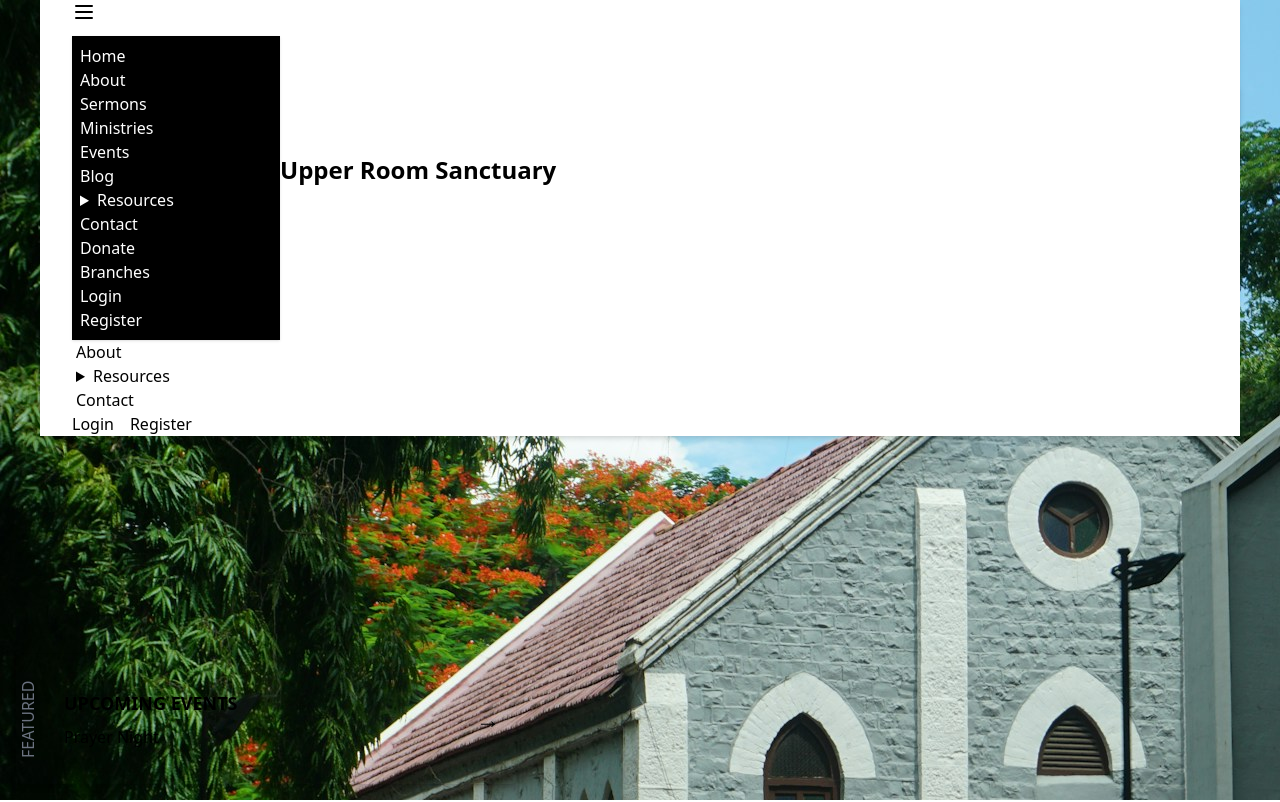
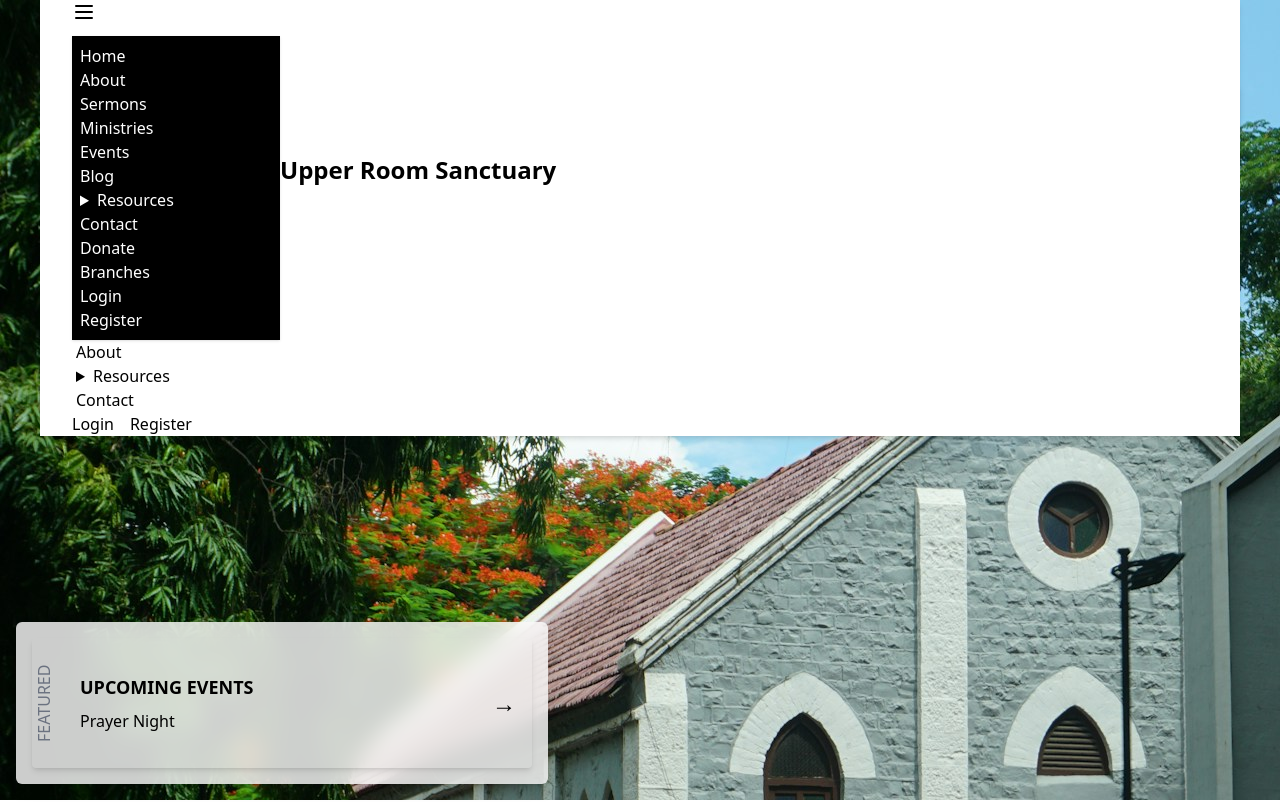
Before and after one commit to bugijay7/turs120, a React (Vite) app in the folder frontend/: page / in a window 1280 px wide. Shown: the top 802 px of the page. Built offline with nearby package versions, Linux system fonts and the light colour scheme.

Commit message:
Update Hero.jsx

```diff
--- a/frontend/src/components/Home/Hero.jsx
+++ b/frontend/src/components/Home/Hero.jsx
@@ -31,9 +31,13 @@ function Hero() {
           </div>
         </div>
 
-        {/* Positioned at bottom-left */}
-        <div className="absolute bottom-4 left-4">
-          <EventsPreview />
+        {/* Featured Box - Visible on All Screens */}
+        <div
+          className="w-full md:w-auto fixed bottom-0 left-0 md:absolute md:bottom-4 md:left-4 z-20 p-2 md:p-0"
+        >
+          <div className="bg-white bg-opacity-80 backdrop-blur-md rounded-md shadow-lg p-4">
+            <EventsPreview />
+          </div>
         </div>
       </div>
     </div>
```
